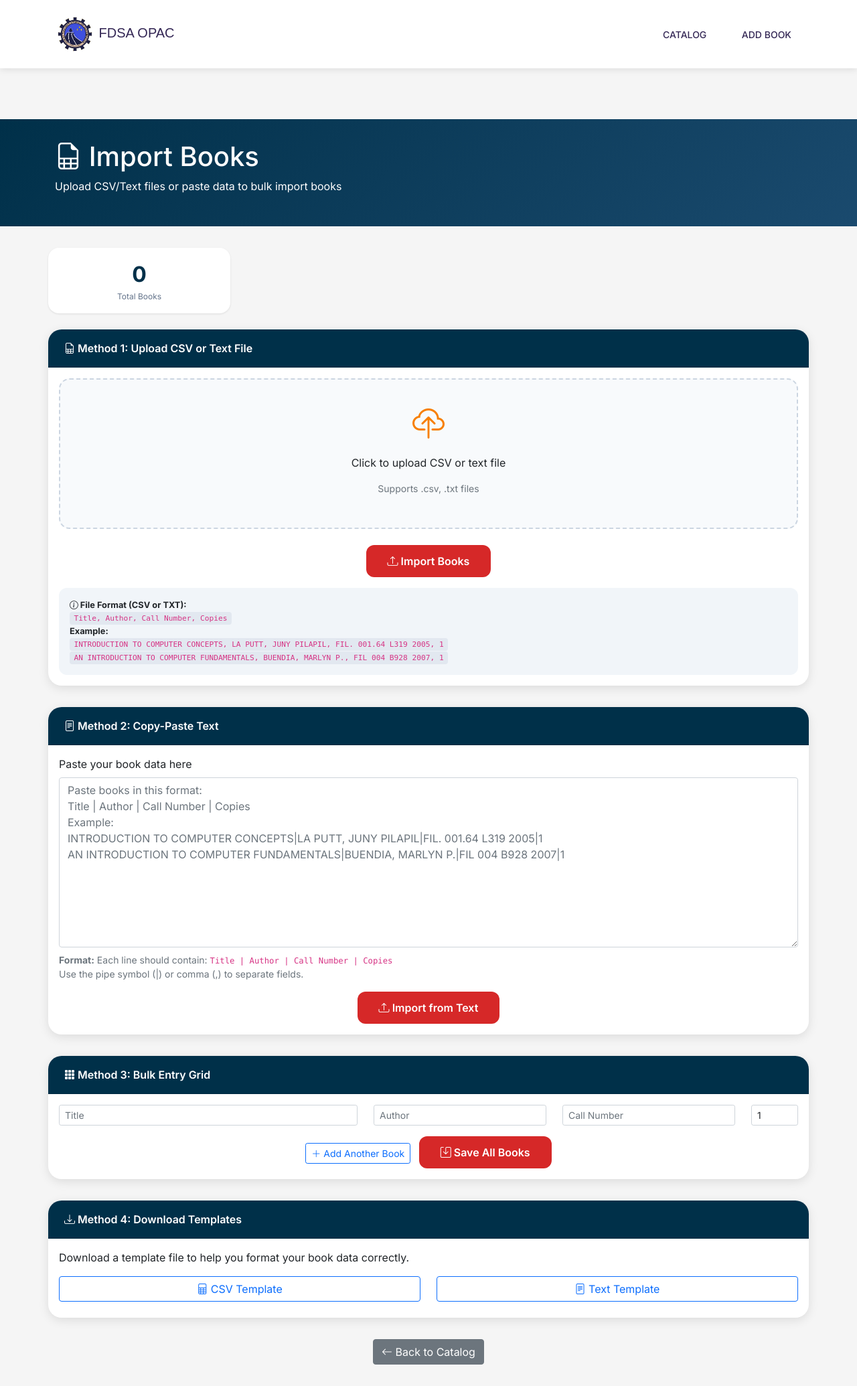
After one commit to paolohera/FDSAopac, a PHP site: page /import_word.php in a window 1280 px wide. The commit adds this page. Shown: the whole page at 67% size. Run offline with PHP 8.4, Linux system fonts and the light colour scheme; the visitor is signed in with stand-in values (Sample User, id 1); data that the repository does not hold is empty; some web fonts are replaced.

Commit message:
added changes

```diff
--- /dev/null
+++ b/import_word.php
@@ -0,0 +1,562 @@
+<?php
+require_once 'config/database.php';
+
+// Check if user is logged in
+if (!isLoggedIn()) {
+    header("Location: login.php");
+    exit();
+}
+
+$message = '';
+$message_type = '';
+$imported = 0;
+$skipped = 0;
+$errors = 0;
+$preview_data = [];
+
+// Handle form submission
+if ($_SERVER['REQUEST_METHOD'] == 'POST') {
+
+    // Method 1: Upload Text/CSV File
+    if (isset($_FILES['text_file']) && $_FILES['text_file']['error'] == 0) {
+        $file = $_FILES['text_file'];
+        $file_tmp = $file['tmp_name'];
+        $file_ext = strtolower(pathinfo($file['name'], PATHINFO_EXTENSION));
+
+        $content = file_get_contents($file_tmp);
+
+        // Parse CSV or text file
+        $lines = explode("\n", $content);
+
+        foreach ($lines as $line) {
+            $line = trim($line);
+            if (empty($line)) continue;
+
+            // Try CSV format (comma separated)
+            if ($file_ext == 'csv') {
+                $parts = str_getcsv($line);
+            } else {
+                // Try pipe separated or comma separated
+                if (strpos($line, '|') !== false) {
+                    $parts = explode('|', $line);
+                } else {
+                    $parts = explode(',', $line);
+                }
+            }
+
+            if (count($parts) >= 3) {
+                $title = trim($parts[0]);
+                $author = isset($parts[1]) ? trim($parts[1]) : '';
+                $call_number = trim($parts[2]);
+                $copies = isset($parts[3]) ? (int)trim($parts[3]) : 1;
+
+                if (!empty($title) && !empty($call_number)) {
+                    processBook($title, $author, $call_number, $copies);
+                }
+            }
+        }
+
+        $message = "Import completed!";
+        $message_type = "success";
+    }
+
+    // Method 2: Copy-Paste Text
+    elseif (isset($_POST['text_data']) && !empty($_POST['text_data'])) {
+        $text_data = $_POST['text_data'];
+        $lines = explode("\n", $text_data);
+
+        foreach ($lines as $line) {
+            $line = trim($line);
+            if (empty($line)) continue;
+
+            // Try different separators
+            if (strpos($line, '|') !== false) {
+                $parts = explode('|', $line);
+            } elseif (strpos($line, ',') !== false) {
+                $parts = explode(',', $line);
+            } elseif (strpos($line, "\t") !== false) {
+                $parts = explode("\t", $line);
+            } else {
+                continue;
+            }
+
+            if (count($parts) >= 3) {
+                $title = trim($parts[0]);
+                $author = isset($parts[1]) ? trim($parts[1]) : '';
+                $call_number = trim($parts[2]);
+                $copies = isset($parts[3]) ? (int)trim($parts[3]) : 1;
+
+                if (!empty($title) && !empty($call_number)) {
+                    processBook($title, $author, $call_number, $copies);
+                }
+            }
+        }
+
+        $message = "Import completed from text!";
+        $message_type = "success";
+    }
+
+    // Method 3: Excel/CSV Import
+    elseif (isset($_POST['excel_data']) && !empty($_POST['excel_data'])) {
+        $rows = json_decode($_POST['excel_data'], true);
+
+        foreach ($rows as $row) {
+            $title = trim($row['title'] ?? '');
+            $author = trim($row['author'] ?? '');
+            $call_number = trim($row['call_number'] ?? '');
+            $copies = (int)($row['copies'] ?? 1);
+
+            if (!empty($title) && !empty($call_number)) {
+                processBook($title, $author, $call_number, $copies);
+            }
+        }
+
+        $message = "Import completed from Excel data!";
+        $message_type = "success";
+    }
+}
+
+function processBook($title, $author, $call_number, $copies, &$imported = null, &$skipped = null, &$errors = null) {
+    global $conn, $imported, $skipped, $errors;
+
+    // Extract year from call number
+    $year_published = '';
+    if (preg_match('/\b(19|20)\d{2}\b/', $call_number, $year_match)) {
+        $year_published = $year_match[0];
+    }
+
+    // Determine book type
+    $book_type = 'FIL';
+    if (strpos($call_number, 'SRB') !== false) $book_type = 'SRB';
+    elseif (strpos($call_number, 'MSRB') !== false) $book_type = 'MSRB';
+    elseif (strpos($call_number, 'GRB') !== false) $book_type = 'GRB';
+    elseif (strpos($call_number, 'SHB') !== false) $book_type = 'SHB';
+    elseif (preg_match('/^F\s/', $call_number)) $book_type = 'F';
+
+    // Clean author
+    $author = preg_replace('/\bet\.?\s*al\.?\b/i', '', $author);
+    $author = trim($author);
+
+    // Check for duplicate
+    $check_sql = "SELECT id FROM books WHERE title = ? AND call_number = ?";
+    $check_stmt = $conn->prepare($check_sql);
+    $check_stmt->bind_param("ss", $title, $call_number);
+    $check_stmt->execute();
+    $check_result = $check_stmt->get_result();
+
+    if ($check_result->num_rows > 0) {
+        $skipped++;
+        return false;
+    }
+
+    // Insert book
+    $sql = "INSERT INTO books (title, author, call_number, copies, book_type, year_published)
+            VALUES (?, ?, ?, ?, ?, ?)";
+    $stmt = $conn->prepare($sql);
+    $stmt->bind_param("sssiss", $title, $author, $call_number, $copies, $book_type, $year_published);
+
+    if ($stmt->execute()) {
+        $imported++;
+        return true;
+    } else {
+        $errors++;
+        return false;
+    }
+}
+
+// Get statistics
+$total_books = $conn->query("SELECT COUNT(*) as count FROM books")->fetch_assoc()['count'];
+$type_stats = [];
+$type_result = $conn->query("SELECT book_type, COUNT(*) as count FROM books GROUP BY book_type");
+while ($row = $type_result->fetch_assoc()) {
+    $type_stats[$row['book_type']] = $row['count'];
+}
+?>
+
+<!DOCTYPE html>
+<html lang="en">
+<head>
+    <meta charset="UTF-8">
+    <meta name="viewport" content="width=device-width, initial-scale=1.0">
+    <title>Import Books - FDSA OPAC</title>
+    <link href="https://cdn.jsdelivr.net/npm/bootstrap@5.1.3/dist/css/bootstrap.min.css" rel="stylesheet">
+    <link rel="stylesheet" href="https://cdn.jsdelivr.net/npm/bootstrap-icons@1.8.1/font/bootstrap-icons.css">
+    <link href="https://fonts.googleapis.com/css2?family=Inter:wght@300;400;500;600;700&display=swap" rel="stylesheet">
+    <style>
+        @import url('https://fonts.cdnfonts.com/css/amoera');
+
+        :root {
+            --deep-space-blue: #003049ff;
+            --flag-red: #d62828ff;
+            --vivid-tangerine: #f77f00ff;
+            --sunflower-gold: #fcbf49ff;
+        }
+
+        * { margin: 0; padding: 0; box-sizing: border-box; }
+        body { font-family: 'Inter', sans-serif; background: #f5f5f5; }
+
+        .navbar {
+            background: rgba(255,255,255,0.98) !important;
+            padding: 1rem 0;
+            box-shadow: 0 2px 10px rgba(0,0,0,0.1);
+        }
+
+        .navbar-brand {
+            font-weight: 400;
+            font-size: 1.25rem;
+            font-family: 'amoera', sans-serif;
+            color: rgba(30, 15, 66, 0.9) !important;
+        }
+
+        .log { height: 60px; width: 60px; }
+
+        .page-header {
+            background: linear-gradient(135deg, var(--deep-space-blue) 0%, #1a4a6e 100%);
+            padding: 2rem 0;
+            margin-top: 76px;
+            color: white;
+        }
+
+        .container-custom {
+            max-width: 1200px;
+            margin: 0 auto;
+            padding: 2rem;
+        }
+
+        .card {
+            background: white;
+            border-radius: 20px;
+            border: none;
+            box-shadow: 0 4px 15px rgba(0,0,0,0.1);
+            margin-bottom: 2rem;
+            overflow: hidden;
+        }
+
+        .card-header {
+            background: var(--deep-space-blue);
+            color: white;
+            padding: 1rem 1.5rem;
+            font-weight: 600;
+        }
+
+        .upload-area {
+            border: 2px dashed #cbd5e1;
+            border-radius: 16px;
+            padding: 2rem;
+            text-align: center;
+            cursor: pointer;
+            transition: all 0.2s ease;
+            background: #f8fafc;
+        }
+
+        .upload-area:hover {
+            border-color: var(--vivid-tangerine);
+            background: #fef3e8;
+        }
+
+        .stats-grid {
+            display: grid;
+            grid-template-columns: repeat(4, 1fr);
+            gap: 1rem;
+            margin-bottom: 1.5rem;
+        }
+
+        .stat-card {
+            background: white;
+            border-radius: 16px;
+            padding: 1rem;
+            text-align: center;
+            box-shadow: 0 1px 3px rgba(0,0,0,0.1);
+        }
+
+        .stat-number {
+            font-size: 2rem;
+            font-weight: 700;
+            color: var(--deep-space-blue);
+        }
+
+        .stat-label {
+            font-size: 0.75rem;
+            color: #64748b;
+        }
+
+        .btn-import {
+            background: var(--flag-red);
+            color: white;
+            border: none;
+            padding: 0.75rem 2rem;
+            border-radius: 12px;
+            font-weight: 600;
+            transition: all 0.2s;
+        }
+
+        .btn-import:hover {
+            background: #b91c1c;
+            transform: translateY(-1px);
+        }
+
+        .format-example {
+            background: #f1f5f9;
+            padding: 1rem;
+            border-radius: 12px;
+            font-size: 0.8rem;
+            margin-top: 1rem;
+        }
+
+        .format-example code {
+            background: #e2e8f0;
+            padding: 0.2rem 0.4rem;
+            border-radius: 4px;
+            font-family: monospace;
+        }
+
+        .nav-link {
+            font-weight: 500;
+            color: rgba(30, 15, 66, 0.9) !important;
+            transition: color 0.2s ease;
+            text-decoration: none;
+            cursor: pointer;
+            text-transform: uppercase;
+            font-size: 14px;
+        }
+
+        @media (max-width: 768px) {
+            .stats-grid { grid-template-columns: repeat(2, 1fr); }
+            .container-custom { padding: 1rem; }
+        }
+    </style>
+</head>
+<body>
+
+<!-- Navbar -->
+<nav class="navbar">
+    <div class="container">
+        <a class="navbar-brand" href="index.php">
+            <img src="./img/logo.png" class="log" alt=""> FDSA OPAC
+        </a>
+        <div>
+            <a class="nav-link d-inline-block me-3" href="index.php">Catalog</a>
+            <a class="nav-link d-inline-block" href="add_book.php">Add Book</a>
+        </div>
+    </div>
+</nav>
+
+<!-- Page Header -->
+<div class="page-header">
+    <div class="container">
+        <h1><i class="bi bi-file-earmark-spreadsheet"></i> Import Books</h1>
+        <p>Upload CSV/Text files or paste data to bulk import books</p>
+    </div>
+</div>
+
+<div class="container-custom">
+    <!-- Stats -->
+    <div class="stats-grid">
+        <div class="stat-card">
+            <div class="stat-number"><?php echo number_format($total_books); ?></div>
+            <div class="stat-label">Total Books</div>
+        </div>
+        <?php foreach ($type_stats as $type => $count): ?>
+        <div class="stat-card">
+            <div class="stat-number"><?php echo $count; ?></div>
+            <div class="stat-label"><?php echo $type; ?> Books</div>
+        </div>
+        <?php endforeach; ?>
+    </div>
+
+    <?php if ($message): ?>
+    <div class="alert alert-<?php echo $message_type == 'success' ? 'success' : 'danger'; ?> alert-dismissible fade show" role="alert">
+        <i class="bi bi-<?php echo $message_type == 'success' ? 'check-circle' : 'exclamation-triangle'; ?>"></i>
+        <?php echo $message; ?>
+        <?php if ($imported > 0): ?> ✅ <?php echo $imported; ?> imported<?php endif; ?>
+        <?php if ($skipped > 0): ?> ⏭️ <?php echo $skipped; ?> skipped<?php endif; ?>
+        <?php if ($errors > 0): ?> ❌ <?php echo $errors; ?> errors<?php endif; ?>
+        <button type="button" class="btn-close" data-bs-dismiss="alert"></button>
+    </div>
+    <?php endif; ?>
+
+    <!-- Method 1: Upload CSV/Text File -->
+    <div class="card">
+        <div class="card-header">
+            <i class="bi bi-file-earmark-spreadsheet"></i> Method 1: Upload CSV or Text File
+        </div>
+        <div class="card-body">
+            <form method="POST" enctype="multipart/form-data">
+                <div class="upload-area" onclick="document.getElementById('fileInput').click()">
+                    <i class="bi bi-cloud-upload" style="font-size: 3rem; color: var(--vivid-tangerine);"></i>
+                    <p class="mt-2">Click to upload CSV or text file</p>
+                    <p class="text-muted small">Supports .csv, .txt files</p>
+                    <input type="file" name="text_file" id="fileInput" class="d-none" accept=".csv,.txt">
+                </div>
+                <div class="text-center mt-4">
+                    <button type="submit" class="btn-import">
+                        <i class="bi bi-upload"></i> Import Books
+                    </button>
+                </div>
+            </form>
+
+            <div class="format-example">
+                <strong><i class="bi bi-info-circle"></i> File Format (CSV or TXT):</strong><br>
+                <code>Title, Author, Call Number, Copies</code><br>
+                <strong>Example:</strong><br>
+                <code>INTRODUCTION TO COMPUTER CONCEPTS, LA PUTT, JUNY PILAPIL, FIL. 001.64 L319 2005, 1</code><br>
+                <code>AN INTRODUCTION TO COMPUTER FUNDAMENTALS, BUENDIA, MARLYN P., FIL 004 B928 2007, 1</code>
+            </div>
+        </div>
+    </div>
+
+    <!-- Method 2: Copy-Paste Text -->
+    <div class="card">
+        <div class="card-header">
+            <i class="bi bi-file-text"></i> Method 2: Copy-Paste Text
+        </div>
+        <div class="card-body">
+            <form method="POST">
+                <div class="mb-3">
+                    <label class="form-label">Paste your book data here</label>
+                    <textarea name="text_data" class="form-control" rows="10" placeholder="Paste books in this format:
+Title | Author | Call Number | Copies
+Example:
+INTRODUCTION TO COMPUTER CONCEPTS|LA PUTT, JUNY PILAPIL|FIL. 001.64 L319 2005|1
+AN INTRODUCTION TO COMPUTER FUNDAMENTALS|BUENDIA, MARLYN P.|FIL 004 B928 2007|1"></textarea>
+                    <div class="form-text mt-2">
+                        <strong>Format:</strong> Each line should contain: <code>Title | Author | Call Number | Copies</code><br>
+                        Use the pipe symbol (|) or comma (,) to separate fields.
+                    </div>
+                </div>
+                <div class="text-center">
+                    <button type="submit" class="btn-import">
+                        <i class="bi bi-upload"></i> Import from Text
+                    </button>
+                </div>
+            </form>
+        </div>
+    </div>
+
+    <!-- Method 3: Manual Entry Grid -->
+    <div class="card">
+        <div class="card-header">
+            <i class="bi bi-grid-3x3-gap-fill"></i> Method 3: Bulk Entry Grid
+        </div>
+        <div class="card-body">
+            <div id="bulkEntries">
+                <div class="row mb-2 entry-row">
+                    <div class="col-md-5"><input type="text" class="form-control form-control-sm" placeholder="Title" id="title_0"></div>
+                    <div class="col-md-3"><input type="text" class="form-control form-control-sm" placeholder="Author" id="author_0"></div>
+                    <div class="col-md-3"><input type="text" class="form-control form-control-sm" placeholder="Call Number" id="call_0"></div>
+                    <div class="col-md-1"><input type="number" class="form-control form-control-sm" placeholder="Copies" id="copies_0" value="1"></div>
+                </div>
+            </div>
+            <div class="text-center mt-3">
+                <button type="button" class="btn btn-outline-primary btn-sm" onclick="addEntryRow()">
+                    <i class="bi bi-plus-lg"></i> Add Another Book
+                </button>
+                <button type="button" class="btn-import ms-2" onclick="submitBulkEntries()">
+                    <i class="bi bi-save"></i> Save All Books
+                </button>
+            </div>
+        </div>
+    </div>
+
+    <!-- Method 4: Download Templates -->
+    <div class="card">
+        <div class="card-header">
+            <i class="bi bi-download"></i> Method 4: Download Templates
+        </div>
+        <div class="card-body">
+            <p>Download a template file to help you format your book data correctly.</p>
+            <div class="row">
+                <div class="col-md-6 mb-2">
+                    <a href="download_template.php?type=csv" class="btn btn-outline-primary w-100">
+                        <i class="bi bi-file-spreadsheet"></i> CSV Template
+                    </a>
+                </div>
+                <div class="col-md-6 mb-2">
+                    <a href="download_template.php?type=txt" class="btn btn-outline-primary w-100">
+                        <i class="bi bi-file-text"></i> Text Template
+                    </a>
+                </div>
+            </div>
+        </div>
+    </div>
+
+    <div class="text-center mt-4">
+        <a href="index.php" class="btn btn-secondary">
+            <i class="bi bi-arrow-left"></i> Back to Catalog
+        </a>
+    </div>
+</div>
+
+<script>
+    let entryCount = 1;
+
+    function addEntryRow() {
+        const container = document.getElementById('bulkEntries');
+        const newRow = document.createElement('div');
+        newRow.className = 'row mb-2 entry-row';
+        newRow.innerHTML = `
+            <div class="col-md-5"><input type="text" class="form-control form-control-sm" placeholder="Title" id="title_${entryCount}"></div>
+            <div class="col-md-3"><input type="text" class="form-control form-control-sm" placeholder="Author" id="author_${entryCount}"></div>
+            <div class="col-md-3"><input type="text" class="form-control form-control-sm" placeholder="Call Number" id="call_${entryCount}"></div>
+            <div class="col-md-1"><input type="number" class="form-control form-control-sm" placeholder="Copies" id="copies_${entryCount}" value="1"></div>
+        `;
+        container.appendChild(newRow);
+        entryCount++;
+    }
+
+    function submitBulkEntries() {
+        const books = [];
+
+        for (let i = 0; i < entryCount; i++) {
+            const title = document.getElementById(`title_${i}`);
+            const author = document.getElementById(`author_${i}`);
+            const callNumber = document.getElementById(`call_${i}`);
+            const copies = document.getElementById(`copies_${i}`);
+
+            if (title && callNumber && title.value.trim() && callNumber.value.trim()) {
+                books.push({
+                    title: title.value.trim(),
+                    author: author ? author.value.trim() : '',
+                    call_number: callNumber.value.trim(),
+                    copies: copies ? parseInt(copies.value) : 1
+                });
+            }
+        }
+
+        if (books.length === 0) {
+            alert('Please add at least one book to import');
+            return;
+        }
+
+        // Submit via AJAX
+        fetch('ajax_bulk_import.php', {
+            method: 'POST',
+            headers: { 'Content-Type': 'application/json' },
+            body: JSON.stringify({ books: books })
+        })
+        .then(response => response.json())
+        .then(data => {
+            alert(`Import complete!\nImported: ${data.imported}\nSkipped: ${data.skipped}\nErrors: ${data.errors}`);
+            if (data.imported > 0) {
+                window.location.href = 'index.php';
+            }
+        })
+        .catch(error => {
+            console.error('Error:', error);
+            alert('Error importing books');
+        });
+    }
+
+    // Auto-submit on file selection
+    document.getElementById('fileInput')?.addEventListener('change', () => {
+        if (document.getElementById('fileInput').files.length > 0) {
+            document.getElementById('fileInput').closest('form').submit();
+        }
+    });
+</script>
+
+<script src="https://cdn.jsdelivr.net/npm/bootstrap@5.1.3/dist/js/bootstrap.bundle.min.js"></script>
+</body>
+</html>
+
+<?php $conn->close(); ?>
```
Also changed, not shown: ajax_bulk_import.php (added, +82 -0 lines), download_template.php (added, +79 -0 lines), index.php (+7 -5 lines).
